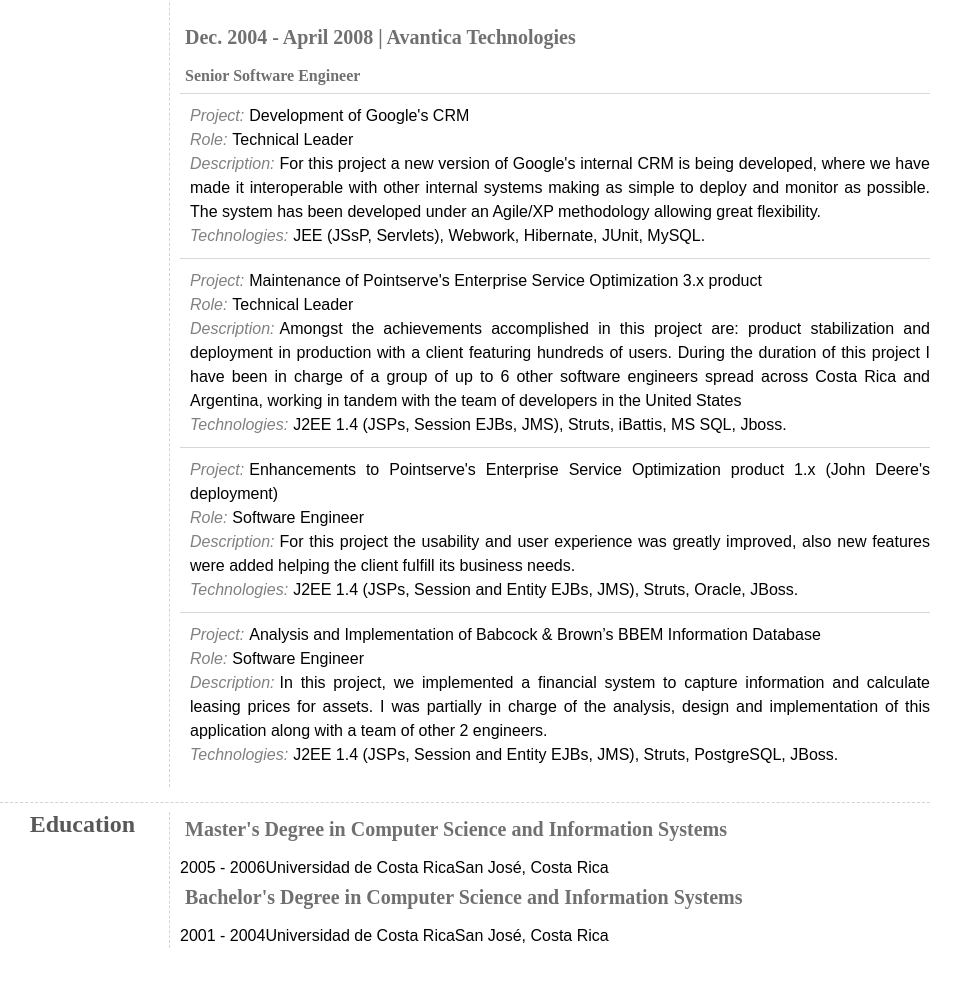
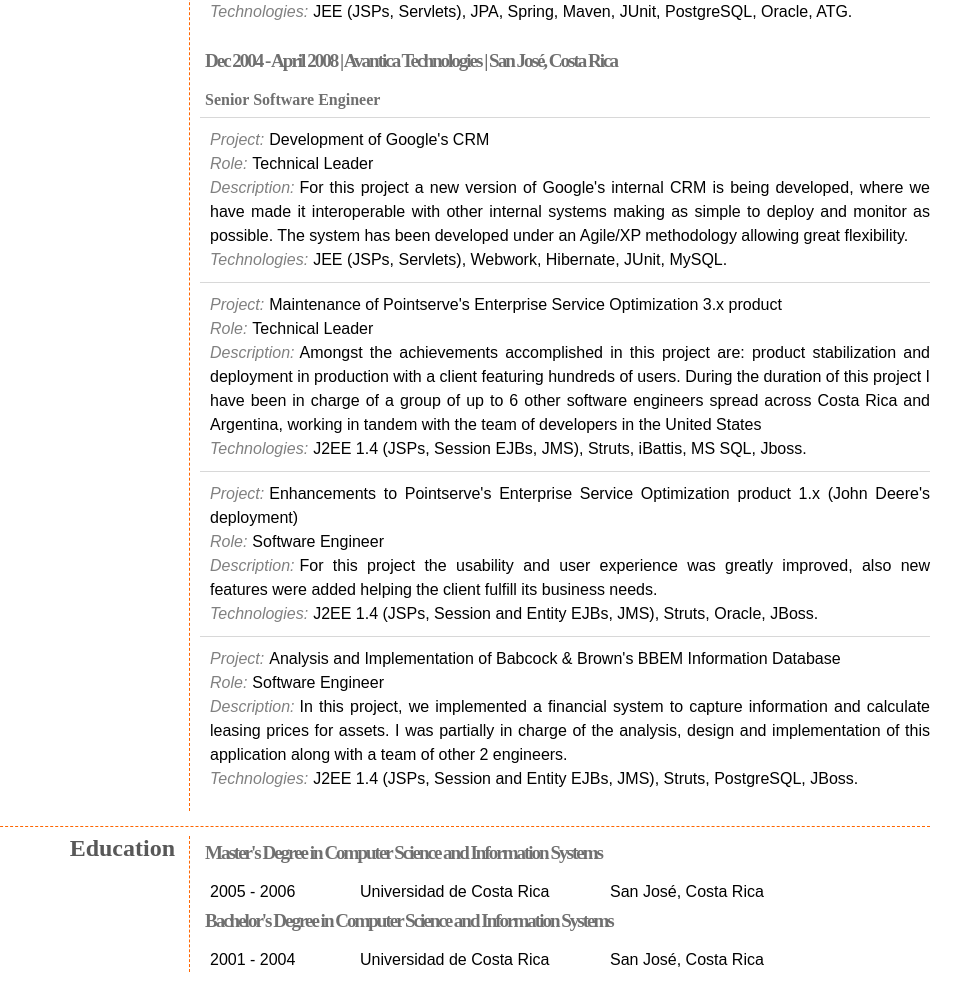
Before and after one commit to CarlosZ/carlosz.github.com, a plain HTML site: page index.html in a window 1280 px wide. Shown: the part 1131-2113 px from the top of the page, without its empty margins (65-1026 px from the left). Before the commit the page ends 2079 px from the top, so only its background shows below. Drawn offline with Linux system fonts and the light colour scheme.

Commit message:
Changes to border color. Add soft skills chart.

```diff
--- a/index.html
+++ b/index.html
@@ -57,6 +57,7 @@ table {
         font-size: 16px;
         width: 1010px;
         line-height: 24px;
+        margin-bottom: 10px;
       }
       ul {
         list-style-type: square;
@@ -79,9 +80,10 @@ table {
         color: #585858;
       }
       h3 {
-        font-size: 20px;
+        font-size: 19px;
         padding-bottom: 10px;
         color: #707070;
+        letter-spacing: -2px;
       }
       h4 {
         font-size: 16px;
@@ -94,30 +96,43 @@ table {
       }
       .section {
         margin: 15px;
-        border-bottom: 1px dashed lightgrey;
+        border-bottom: 1px dashed #FF6600;
       }
       .section h2 {
         margin-top: 10px;
         display: inline;
-        width: 180px;
+        width: 220px;
         float: left;
         text-align: right;
       }
       .section .content {
         margin-top: 10px;
         padding-left: 10px;
-        border-left: 1px dashed lightgrey;
+        border-left: 1px dashed #FF6600;
         display: inline;
-        width: 750px;
+        width: 730px;
         float: right;
         text-align: justify;
       }
-      .section .company {
+      .content img {
+        vertical-align: middle;
+      }
+      .content .company {
         padding-bottom: 10px;
       }
       .company .project {
         padding: 10px 0 10px 10px;
         border-top: 1px solid #D8D8D8;
+      }
+      .degree span {
+        float: left;
+      }
+      .degree .date {
+        padding-left: 10px;
+        width: 150px;
+      }
+      .degree .school {
+        width: 250px;
       }
       .clearb {
         clear: both;
@@ -134,7 +149,7 @@ table {
       <h2>Contact</h2>
       <div class="content">
         <span class="label">Email:</span>carlosluiszuniga@gmail.com<br/>
-        <span class="label">LinkedIn:</span><a href="http://www.linkedin.com/in/czuniga">http://www.linkedin.com/in/czuniga</a><br/>
+        <span class="label">LinkedIn:</span><a target="_blank" href="http://www.linkedin.com/in/czuniga">http://www.linkedin.com/in/czuniga</a><br/>
         <span class="label">Mobile:</span>+011.506.8344.4643<br/>
         <span class="label">Address:</span>San Juan de La Uni&oacute;n, Cartago, Costa Rica.
       </div>
@@ -165,7 +180,8 @@ table {
     <div class="section">
       <h2>Skills</h2>
       <div class="content">
-        <img src="http://chart.apis.google.com/chart?chxl=0:|0|Novice|Highly+Proficient|Expert|Proficient|1:|NoSQL(CouchDB)|SQL|Scrum|TDD|Maven|Javascript|JPA|Spring+MVC|Spring|Groovy%2FGrails|JSP&chxp=0,0,25,75,100,50&chxt=x,y&chbh=16,16&chs=500x300&cht=bhg&chco=F9A34D&chd=t:80,70,80,70,60,80,80,90,70,75,50&chp=0.017&chma=0,30,0,5|2&chtt=Skills" width="500" height="300" alt="Skills" />
+        <img src="http://chart.apis.google.com/chart?chxl=0:|0|Novice|Interm.|Advanced|Expert|1:|NoSQL(CouchDB)|SQL|Scrum|TDD|Maven|Javascript|JPA|Spring+MVC|Spring|Groovy%2FGrails|JSP&chxp=0,0,25,50,75,100&chxr=1,15,100&chxs=1,676767,11.5,1,lt,676767&chxt=x,y&chbh=16,16&chs=350x300&cht=bhg&chco=F9A34D&chd=t:80,70,80,70,60,80,80,90,70,75,50&chp=0.017&chg=-1,0&chma=0,30,0,5|2&chtt=Technical+Skills" width="350" height="300" alt="Technical Skills" />
+        <img src="http://chart.apis.google.com/chart?chs=350x150&cht=p3&chco=0CA5E7&chd=t:90,70,85,80,80&chl=Leadership|Communication|Hard+work|Assertivess|Thoroughness&chtt=Soft+Skills" width="350" height="150" alt="Soft Skills" />
       </div>
     </div>
     <div class="clearb"></div>
@@ -184,7 +200,7 @@ table {
       <h2>Work Experience</h2>
       <div class="content">
         <div class="company">
-          <h3>May 2008 - present | Backcountry.com</h3>
+          <h3>May 2008 - present | Backcountry.com | San Jos&eacute;, Costa Rica</h3>
           <h4>Senior Software Engineer</h4>
           <p class="project">
             <span class="label">Project:</span><span>Migration to Java EE of front and back office systems</span><br/>
@@ -194,13 +210,13 @@ table {
           </p>
         </div>
         <div class="company">
-          <h3>Dec. 2004 - April 2008 | Avantica Technologies</h3>
+          <h3>Dec 2004 - April 2008 | Avantica Technologies | San Jos&eacute;, Costa Rica</h3>
           <h4>Senior Software Engineer</h4>
           <p class="project">
             <span class="label">Project:</span><span>Development of Google's CRM</span><br/>
             <span class="label">Role:</span><span>Technical Leader</span><br/>
             <span class="label">Description:</span><span>For this project a new version of Google's internal CRM is being developed, where we have made it interoperable with other internal systems making as simple to deploy and monitor as possible. The system has been developed under an Agile/XP methodology allowing great flexibility.</span><br/>
-            <span class="label">Technologies:</span><span>JEE (JSsP, Servlets), Webwork, Hibernate, JUnit, MySQL.</span><br/>
+            <span class="label">Technologies:</span><span>JEE (JSPs, Servlets), Webwork, Hibernate, JUnit, MySQL.</span><br/>
           </p>
           <p class="project">
             <span class="label">Project:</span><span>Maintenance of Pointserve's Enterprise Service Optimization 3.x product</span><br/>
@@ -215,7 +231,7 @@ table {
             <span class="label">Technologies:</span><span>J2EE 1.4 (JSPs, Session and Entity EJBs, JMS), Struts, Oracle, JBoss.</span><br/>
           </p>
           <p class="project">
-            <span class="label">Project:</span><span>Analysis and Implementation of Babcock &amp; Brown’s BBEM Information Database</span><br/>
+            <span class="label">Project:</span><span>Analysis and Implementation of Babcock &amp; Brown's BBEM Information Database</span><br/>
             <span class="label">Role:</span><span>Software Engineer</span><br/>
             <span class="label">Description:</span><span>In this project, we implemented a financial system to capture information and calculate leasing prices for assets. I was partially in charge of the analysis, design and implementation of this application along with a team of other 2 engineers.</span><br/>
             <span class="label">Technologies:</span><span>J2EE 1.4 (JSPs, Session and Entity EJBs, JMS), Struts, PostgreSQL, JBoss.</span><br/>
@@ -227,13 +243,14 @@ table {
     <div class="section">
       <h2>Education</h2>
       <div class="content">
-        <div>
+        <div class="degree">
           <h3>Master's Degree in Computer Science and Information Systems</h3>
-          <p><span>2005 - 2006</span><span>Universidad de Costa Rica</span><span>San Jos&eacute;, Costa Rica</span></p>
+          <p><span class="date">2005 - 2006</span><span class="school">Universidad de Costa Rica</span><span class="city">San Jos&eacute;, Costa Rica</span></p>
         </div>
-        <div>
+        <div class="clearb"></div>
+        <div class="degree">
           <h3>Bachelor's Degree in Computer Science and Information Systems</h3>
-          <p><span>2001 - 2004</span><span>Universidad de Costa Rica</span><span>San Jos&eacute;, Costa Rica</span></p>
+          <p><span class="date">2001 - 2004</span><span class="school">Universidad de Costa Rica</span><span class="city">San Jos&eacute;, Costa Rica</span></p>
         </div>
       </div>
     </div>
```
